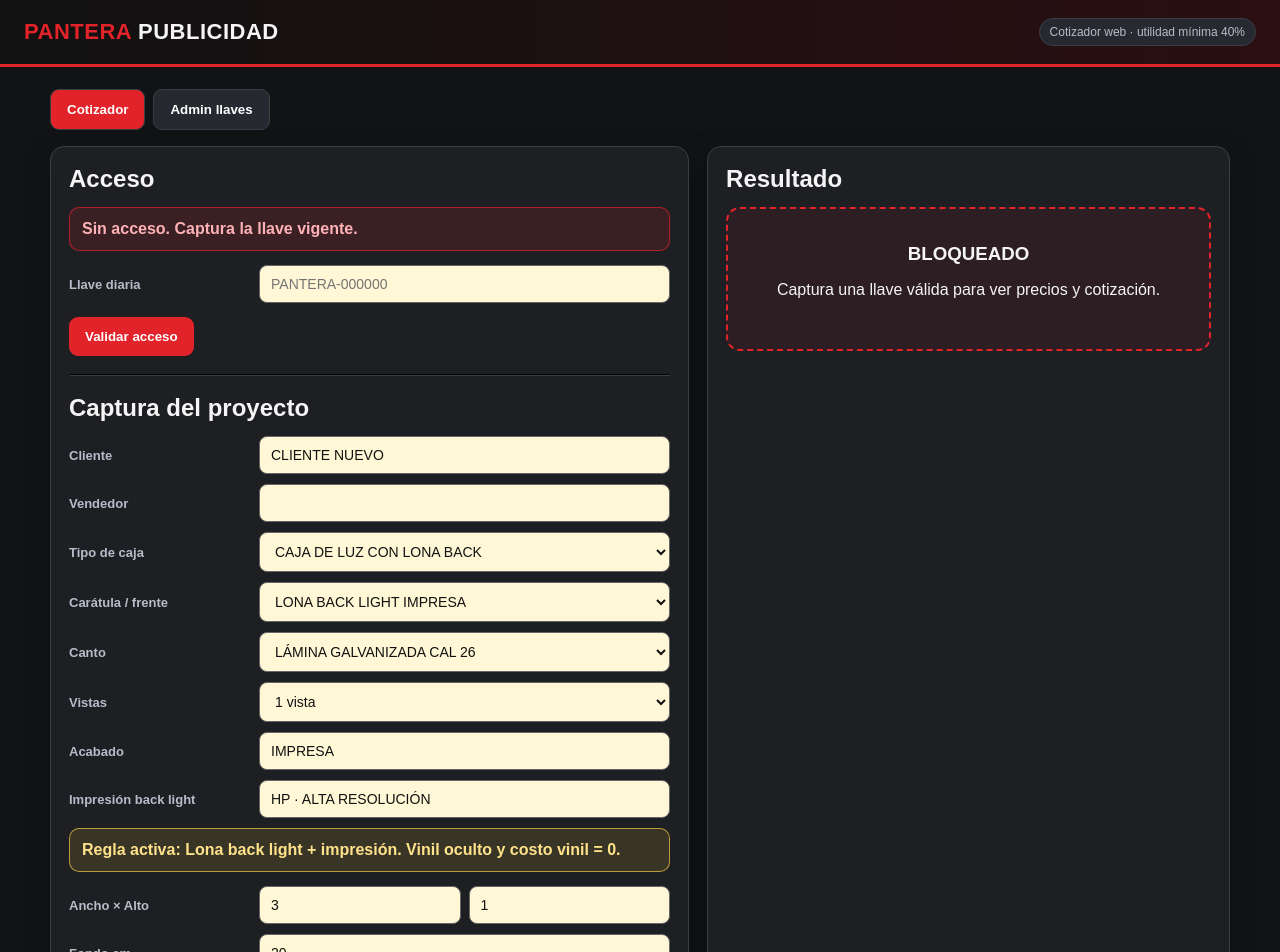
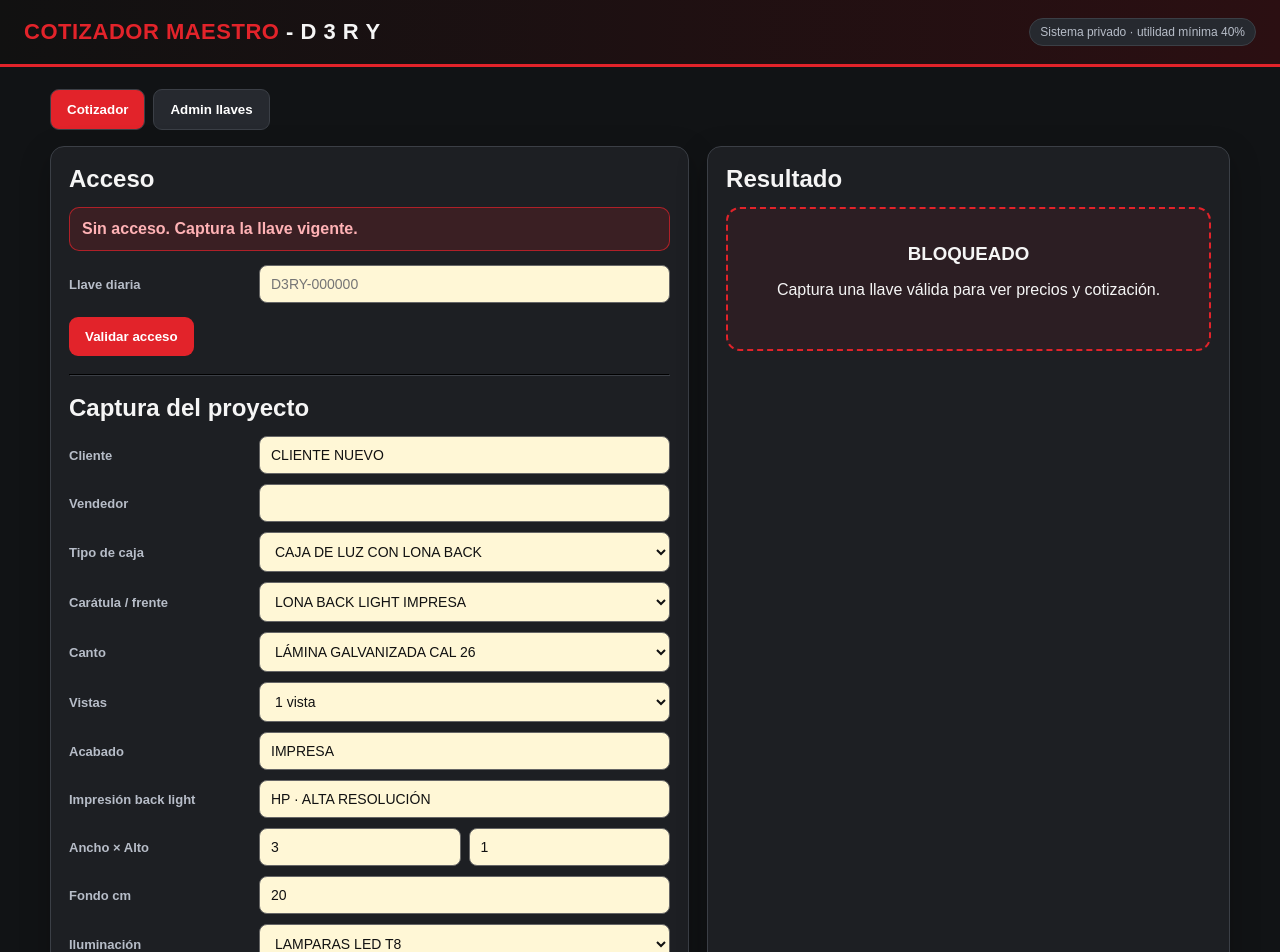
Before and after one commit to AsherSudrak/cotizador-pantera-web, a Next.js app: page / in a window 1280 px wide. Shown: the top 952 px of the page. Built offline with nearby package versions, Linux system fonts and the light colour scheme.

Commit message:
Add files via upload

```diff
--- a/app/page.tsx
+++ b/app/page.tsx
@@ -196,8 +196,8 @@ export default function HomePage() {
   return (
     <>
       <header className="header">
-        <div className="brand"><span>PANTERA</span> PUBLICIDAD</div>
-        <div className="badge">Cotizador web · utilidad mínima 40%</div>
+        <div className="brand"><span>COTIZADOR MAESTRO</span> - D 3 R Y</div>
+        <div className="badge">Sistema privado · utilidad mínima 40%</div>
       </header>
 
       <main className="container">
@@ -223,7 +223,7 @@ export default function HomePage() {
 
               <div className="row">
                 <label>Llave diaria</label>
-                <input value={accessKey} onChange={(e) => setAccessKey(e.target.value.toUpperCase())} placeholder="PANTERA-000000" />
+                <input value={accessKey} onChange={(e) => setAccessKey(e.target.value.toUpperCase())} placeholder="D3RY-000000" />
               </div>
 
               <div className="actions">
@@ -263,15 +263,6 @@ export default function HomePage() {
               {showCutVinyl && (
                 <Select label="Vinil de corte / rotulado" value={form.cut_vinyl} onChange={(v) => setForm({ ...form, cut_vinyl: v })} options={VINYL_OPTIONS} />
               )}
-
-              {isLonaBackBox(form.box_type) && (
-                <div className="status warn">
-                  {isBacklightPrinted(form.face_material)
-                    ? "Regla activa: Lona back light + impresión. Vinil oculto y costo vinil = 0."
-                    : "Regla activa: Lona back light + vinil de corte. No se carga impresión de lona."}
-                </div>
-              )}
-
               <div className="row">
                 <label>Ancho × Alto</label>
                 <div style={{ display: "grid", gridTemplateColumns: "1fr 1fr", gap: 8 }}>
@@ -464,7 +455,7 @@ function AdminPanel() {
   return (
     <div className="card">
       <h2>Administrador de llaves</h2>
-      <p className="small">Genera una llave para vendedores. La clave de administrador se define en Vercel como ADMIN_SECRET.</p>
+      <p className="small">Genera una llave D3RY para vendedores. La clave de administrador se define en Vercel como ADMIN_SECRET.</p>
 
       <div className="row">
         <label>Clave admin</label>
--- a/lib/access.ts
+++ b/lib/access.ts
@@ -7,11 +7,20 @@ export type AccessValidation = {
   expiresAt?: string;
 };
 
+const ACCESS_PREFIX = "D3RY";
+
 export async function validateAccessKey(keyCode: string): Promise<AccessValidation> {
   const cleanKey = (keyCode || "").trim().toUpperCase();
 
   if (!cleanKey) {
     return { ok: false, message: "Falta capturar llave de acceso." };
+  }
+
+  if (!cleanKey.startsWith(`${ACCESS_PREFIX}-`)) {
+    return {
+      ok: false,
+      message: `Llave inválida. La llave vigente debe iniciar con ${ACCESS_PREFIX}-.`
+    };
   }
 
   const now = new Date().toISOString();
@@ -47,5 +56,5 @@ export async function validateAccessKey(keyCode: string): Promise<AccessValidati
 
 export function generateAccessCode() {
   const n = Math.floor(100000 + Math.random() * 900000);
-  return `PANTERA-${n}`;
+  return `${ACCESS_PREFIX}-${n}`;
 }
```
